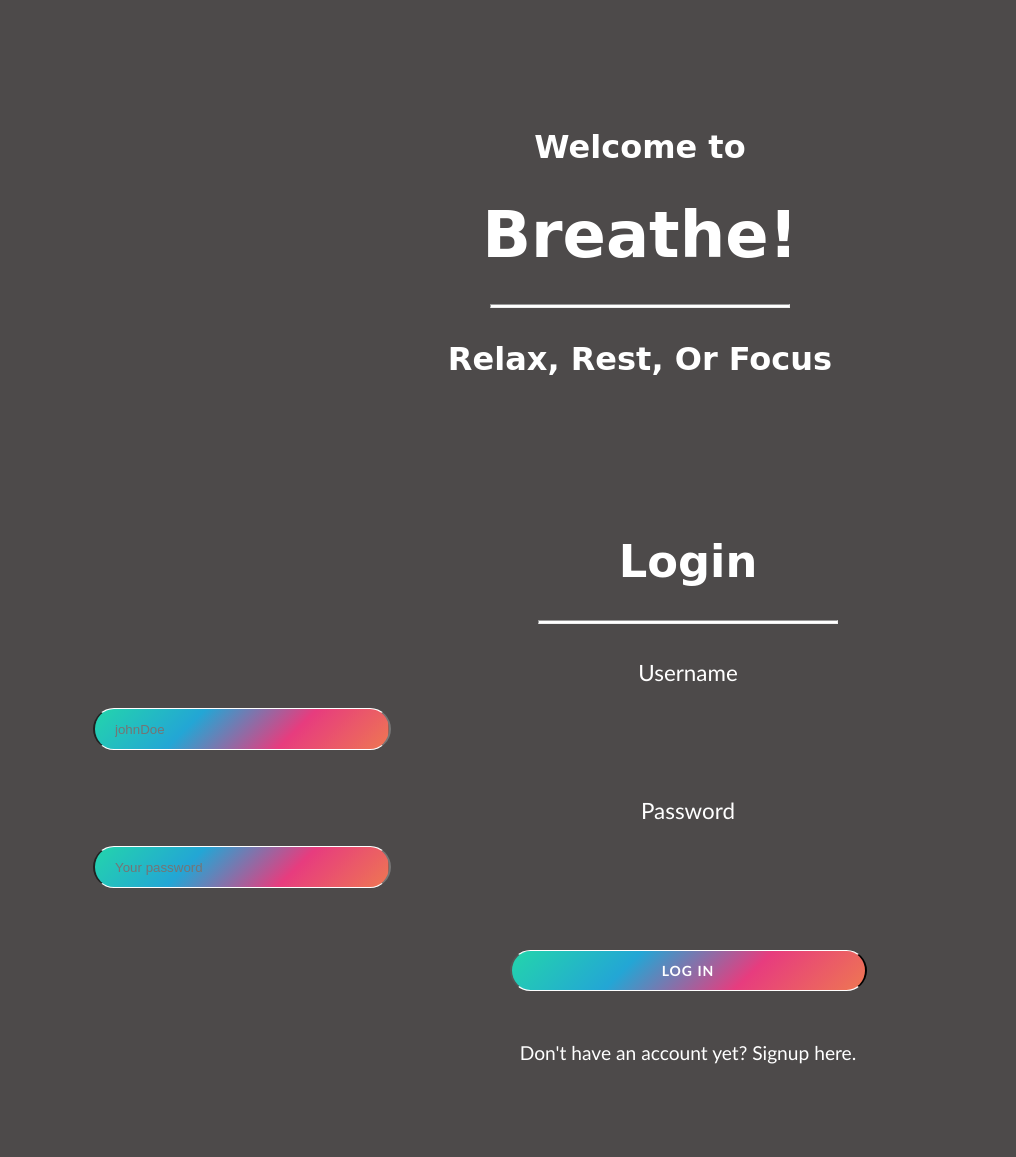
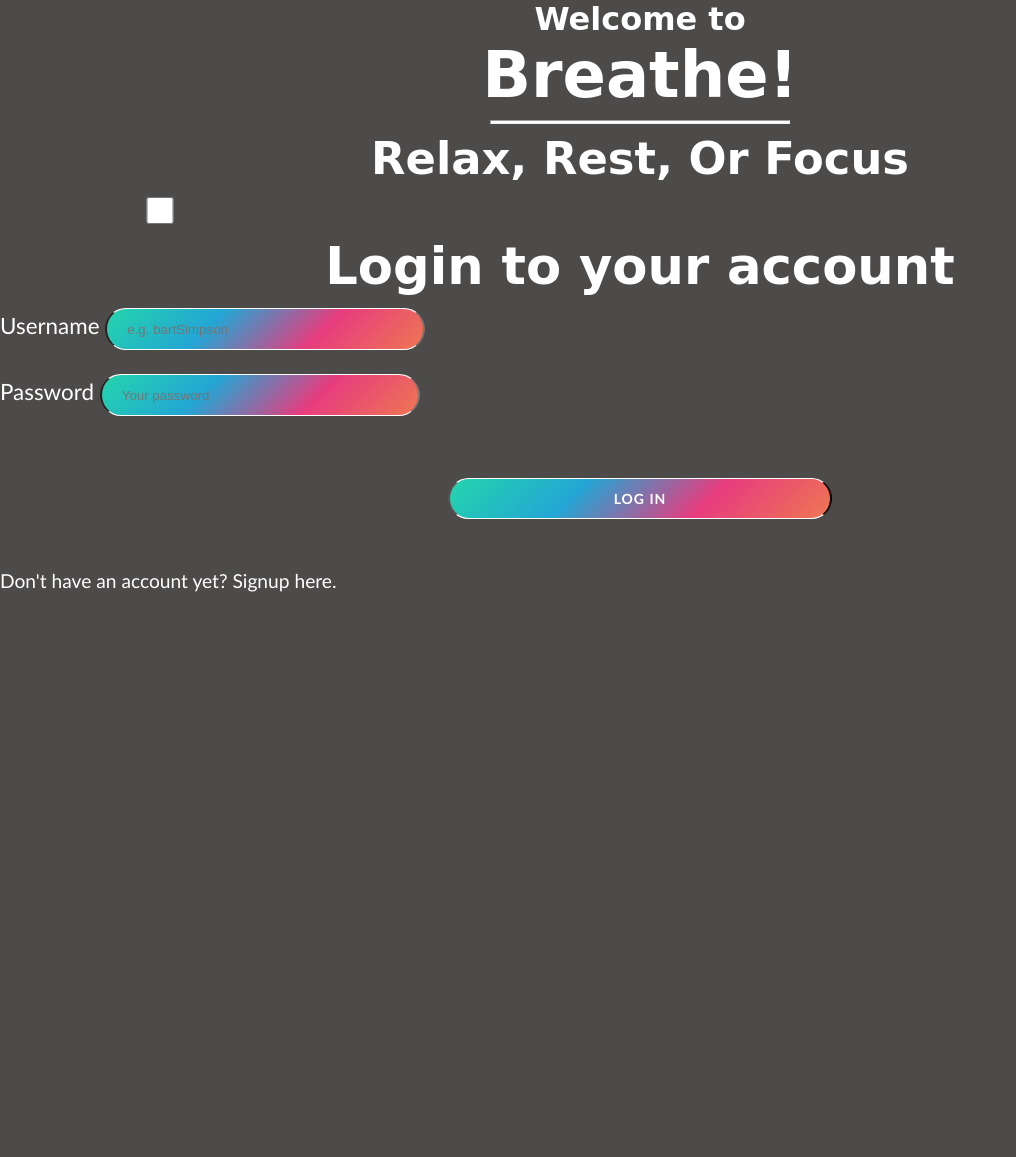
Before and after one commit to AlteredArt/Breathe, a PHP site: page /register.php in a window 1280 px wide; the page is wider, and only the part inside the window is pictured. Shown: that part, without its empty margins (0-1016 px from the left). After the commit the page ends 592 px from the top of that part, so only its background shows below. Run offline with PHP 8.4, Linux system fonts and the light colour scheme; some libraries are stand-ins or nearby versions; some web fonts are replaced.

Commit message:
this is a new flag

```diff
--- a/Edit/register.php
+++ b/Edit/register.php
@@ -1,12 +1,10 @@
-<!------------------------------------------------------------------>
-<!-- REGISTER -->
-<!------------------------------------------------------------------>
+
 
 <?php
 	include("includes/config.php");
 	include("includes/classes/Account.php");
 	include("includes/classes/Constants.php");
-	// NEW ACCOUNT INSTANCE IS NEW CONNECTION TO DATABASE
+
 	$account = new Account($con);
 
 	include("includes/handlers/register-handler.php");
@@ -20,45 +18,48 @@
 ?>
 
 <html>
-
 	<head>
 		<title>Breathe</title>
-		<!-- CSS -->
 		<link rel="stylesheet" href="./assets/css/index.css">
-		<!-- FONTS -->
 		<link rel="preconnect" href="https://fonts.googleapis.com">
 		<link rel="preconnect" href="https://fonts.gstatic.com" crossorigin>
 		<link href="https://fonts.googleapis.com/css2?family=Square+Peg&display=swap" rel="stylesheet">
-		<!-- JQUERY -->
+
 		<link rel="stylesheet" href="https://cdnjs.cloudflare.com/ajax/libs/font-awesome/4.7.0/css/font-awesome.min.css">
-		<!-- AJAX -->
 		<script src="https://ajax.googleapis.com/ajax/libs/jquery/3.2.1/jquery.min.js"></script>
-		<!-- REGISTER -->
 		<script src="assets/js/register.js"></script>
 	</head>
 
 	<body>
-		<div id="container" >
 
-			<div class="page-header">
-				<h4 class="page-subtitle">Welcome to</h4>
-				<h1 class="page-title">Breathe!</h1>
-				<hr/>
-				<h4 class="page-subtitle">Relax, Rest, Or Focus</h4>
+		<div id="background" >
+
+			<div id="loginContainer">
+				<div id="loginText">
+					<h4>Welcome to</4>
+					<h1>Breathe!</h1>
+					<hr>
+					<h3>Relax, Rest, Or Focus</h3>
+				</div>
+				<div class="header_switch">
+				<label class="theme_switch" for="checkbox">
+					<input type="checkbox" id="checkbox" />
+					<div class="slider round"></div>
+				</label>
+			</div>
+			<div id="toggle">
+				<i class="indicator"></i>
 			</div>
 
-			<div class="form-container">
+				<div id="inputContainer">
 
-				<form id="login_form" action="register.php" method="POST">
-
-					<h3 class="page-subtitle">Login</h3>
-					<hr/>
+					<form id="loginForm" action="register.php" method="POST">
+						<h2 class="c-grey">Login to your account</h2>
 						<p>
 							<?php echo $account->getError(Constants::$loginFailed); ?>
 							<label for="loginUsername">Username</label>
-						<input id="loginUsername" name="loginUsername" type="text" placeholder="johnDoe" value="<?php getInputValue('loginUsername') ?>" required autocomplete="off">
+							<input id="loginUsername" name="loginUsername" type="text" placeholder="e.g. bartSimpson" value="<?php getInputValue('loginUsername') ?>" required autocomplete="off">
 						</p>
-
 						<p>
 							<label for="loginPassword">Password</label>
 							<input id="loginPassword" name="loginPassword" type="password" placeholder="Your password" required>
@@ -66,34 +67,32 @@
 
 						<button type="submit" name="loginButton">LOG IN</button>
 
-					<div class="register-note">
-						<span id="hide_login">Don't have an account yet? Signup here.</span>
+						<div class="hasAccountText">
+							<span id="hideLogin">Don't have an account yet? Signup here.</span>
 						</div>
 
 					</form>
 
 
-				<form id="register_form" action="register.php" method="POST">
-
-					<h3>Create your account</h3>
-					<hr/>
+					<form id="registerForm" action="register.php" method="POST">
+						<h2>Create your free account</h2>
 						<p>
 							<?php echo $account->getError(Constants::$usernameCharacters); ?>
 							<?php echo $account->getError(Constants::$usernameTaken); ?>
 							<label for="username">Username</label>
-						<input id="username" name="username" type="text" placeholder="johnDoe" value="<?php getInputValue('username') ?>" required>
+							<input id="username" name="username" type="text" placeholder="e.g. bartSimpson" value="<?php getInputValue('username') ?>" required>
 						</p>
 
 						<p>
 							<?php echo $account->getError(Constants::$firstNameCharacters); ?>
 							<label for="firstName">First name</label>
-						<input id="firstName" name="firstName" type="text" placeholder="John" value="<?php getInputValue('firstName') ?>" required>
+							<input id="firstName" name="firstName" type="text" placeholder="e.g. Bart" value="<?php getInputValue('firstName') ?>" required>
 						</p>
 
 						<p>
 							<?php echo $account->getError(Constants::$lastNameCharacters); ?>
 							<label for="lastName">Last name</label>
-						<input id="lastName" name="lastName" type="text" placeholder="Doe" value="<?php getInputValue('lastName') ?>" class="br" required>
+							<input id="lastName" name="lastName" type="text" placeholder="e.g. Simpson" value="<?php getInputValue('lastName') ?>" class="br" required>
 						</p>
 
 						<p>
@@ -101,12 +100,12 @@
 							<?php echo $account->getError(Constants::$emailInvalid); ?>
 							<?php echo $account->getError(Constants::$emailTaken); ?>
 							<label for="email">Email</label>
-						<input class="br" id="email" name="email" type="email" placeholder="johnDoe@gmail.com" value="<?php getInputValue('email') ?>" required>
+							<input class="br" id="email" name="email" type="email" placeholder="e.g. bart@gmail.com" value="<?php getInputValue('email') ?>" required>
 						</p>
 
 						<p>
 							<label for="email2">Confirm email</label>
-						<input id="email2" name="email2" type="email" placeholder="johnDoe@gmail.com" value="<?php getInputValue('email2') ?>" required>
+							<input id="email2" name="email2" type="email" placeholder="e.g. bart@gmail.com" value="<?php getInputValue('email2') ?>" required>
 						</p>
 
 						<p>
@@ -122,54 +121,43 @@
 							<input id="password2" name="password2" type="password" placeholder="Your password" required>
 						</p>
 
-					<button type="submit" name="registerButton">SIGN UP</button>
+						<button class="pb-5" type="submit" name="registerButton">SIGN UP</button>
 
-					<div class="register-note">
-						<span id="hide_register">Already have an account? Log in here.</span>
+						<div class="hasAccountText">
+							<span id="hideRegister">Already have an account? Log in here.</span>
 						</div>
 
 					</form>
 
+
+				</div>
+
+
+
 			</div>
 		</div>
 
-		<!-- PHP :  -->
 		<?php
 			if(isset($_POST['registerButton'])) {
 				echo '<script>
 						$(document).ready(function() {
-							$("#login_form").hide();
-							$("#register_form").show();
+							$("#loginForm").hide();
+							$("#registerForm").show();
 						});
 					</script>';
 			} else {
 				echo '<script>
 						$(document).ready(function() {
-							$("#login_form").show();
-							$("#register_form").hide();
+							$("#loginForm").show();
+							$("#registerForm").hide();
 						});
 					</script>';
 			}
 		?>
 
-		<!-- hide login or register form: JS -->
-		<script>
-			$(document).ready(function() {
+		<script src="./assets/js/theme.js"></script>
+		<script src="https://ajax.googleapis.com/ajax/libs/jquery/3.5.1/jquery.min.js"></script>
 
-				$("#hide_login").click(function() {
-					$("#login_form").hide();
-					$("#register_form").show();
-				});
-
-				$("#hide_register").click(function() {
-					$("#login_form").show();
-					$("#register_form").hide();
-				});
-			});
-		</script>
-
-		<script src="https://ajax.googleapis.com/ajax/libs/jquery/3.5.1/jquery.min.js"></script>
 
 	</body>
 </html>
-<!-- clean this up -->
```
Lines whose indentation alone changed are shown as unchanged.
